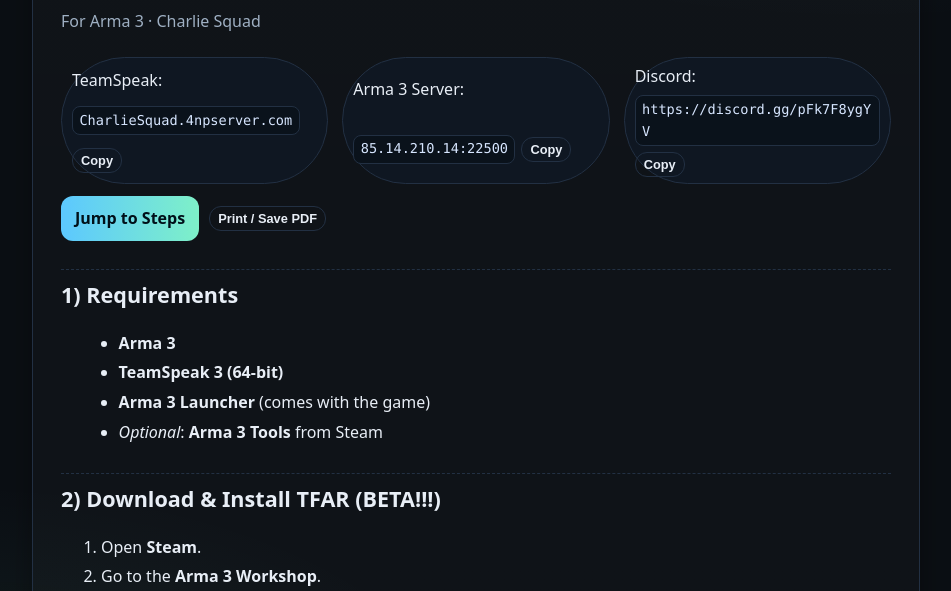
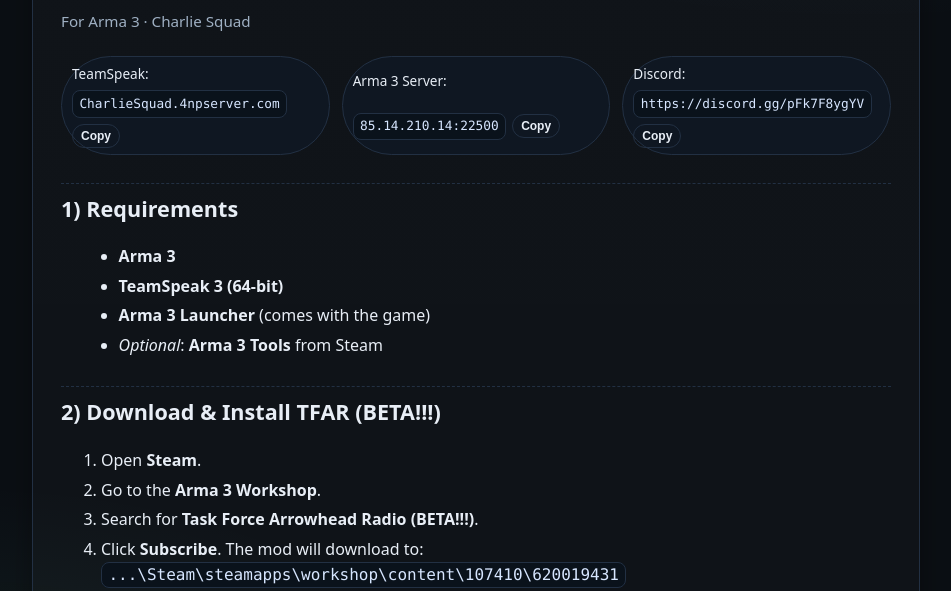
Before and after one commit to plataodomo/CharlieSquad-TFAR-Guide, a plain HTML site: page index.html in a window 1280 px wide. Shown: the part 177-768 px from the top of the page, without its empty margins (164-1115 px from the left). Drawn offline with Linux system fonts and the light colour scheme.

Commit message:
index.html

```diff
--- a/index.html
+++ b/index.html
@@ -40,7 +40,7 @@
       padding: 28px;
     }
     h1{ font-size: 1.9rem; margin: 0 0 12px; letter-spacing: .2px; }
-    .sub{ color: var(--muted); margin-top: 0; margin-bottom: 22px; }
+    .sub{ color: var(--muted); margin-top: 0; margin-bottom: 22px; font-size: 0.95rem; }
     h2{ font-size: 1.35rem; margin-top: 28px; padding-top: 8px; border-top: 1px dashed var(--border); }
     code, pre, .kbd{
       background: #0a121b;
@@ -53,9 +53,10 @@
     pre { padding: .9rem 1rem; overflow: auto; }
     .grid{
       display: grid;
-      grid-template-columns: repeat(auto-fit, minmax(260px, 1fr));
-      gap: 14px;
+      grid-template-columns: repeat(auto-fit, minmax(240px, 1fr));
+      gap: 12px;
       margin: 12px 0 8px;
+      font-size: 0.9rem;
     }
     .pill{
       display: flex;
@@ -68,10 +69,11 @@
       color: var(--text);
       flex-wrap: wrap;
       word-break: break-word;
+      font-size: 0.85rem;
     }
     .pill code {
       word-break: break-all;
-      font-size: 0.85rem;
+      font-size: 0.8rem;
     }
     .btn{
       display: inline-flex; align-items: center; justify-content: center;
@@ -80,17 +82,18 @@
       color: #001019; font-weight: 700; border: none;
       transition: transform .05s ease, filter .2s ease;
       text-decoration: none;
+      font-size: 0.85rem;
     }
     .btn:active{ transform: translateY(1px); }
     .btn.secondary{
       background: transparent; color: var(--text);
       border: 1px solid var(--border); font-weight: 600;
       padding: 4px 8px;
-      font-size: 0.8rem;
+      font-size: 0.75rem;
     }
     .row{ display:flex; flex-wrap: wrap; align-items: center; gap: 10px; }
     .kbd{
-      font-size: .95rem; padding: .2rem .5rem; border-radius: 6px;
+      font-size: .85rem; padding: .2rem .5rem; border-radius: 6px;
       box-shadow: inset 0 -2px 0 rgba(255,255,255,.03);
     }
     ul{ margin: .5rem 0 1rem 1.1rem; }
@@ -119,11 +122,6 @@
         <div class="pill">TeamSpeak: <code id="ts">CharlieSquad.4npserver.com</code> <button class="btn secondary" data-copy="#ts">Copy</button></div>
         <div class="pill">Arma 3 Server: <code id="arma">85.14.210.14:22500</code> <button class="btn secondary" data-copy="#arma">Copy</button></div>
         <div class="pill">Discord: <code id="discord">https://discord.gg/pFk7F8ygYV</code> <button class="btn secondary" data-copy="#discord">Copy</button></div>
-      </div>
-
-      <div class="row" style="margin:12px 0 8px;">
-        <a class="btn" href="#steps">Jump to Steps</a>
-        <button class="btn secondary" id="print">Print / Save PDF</button>
       </div>
 
       <h2 id="reqs">1) Requirements</h2>
@@ -200,7 +198,6 @@
         });
       });
     });
-    document.getElementById("print").addEventListener("click", () => window.print());
   </script>
 </body>
 </html>
```
